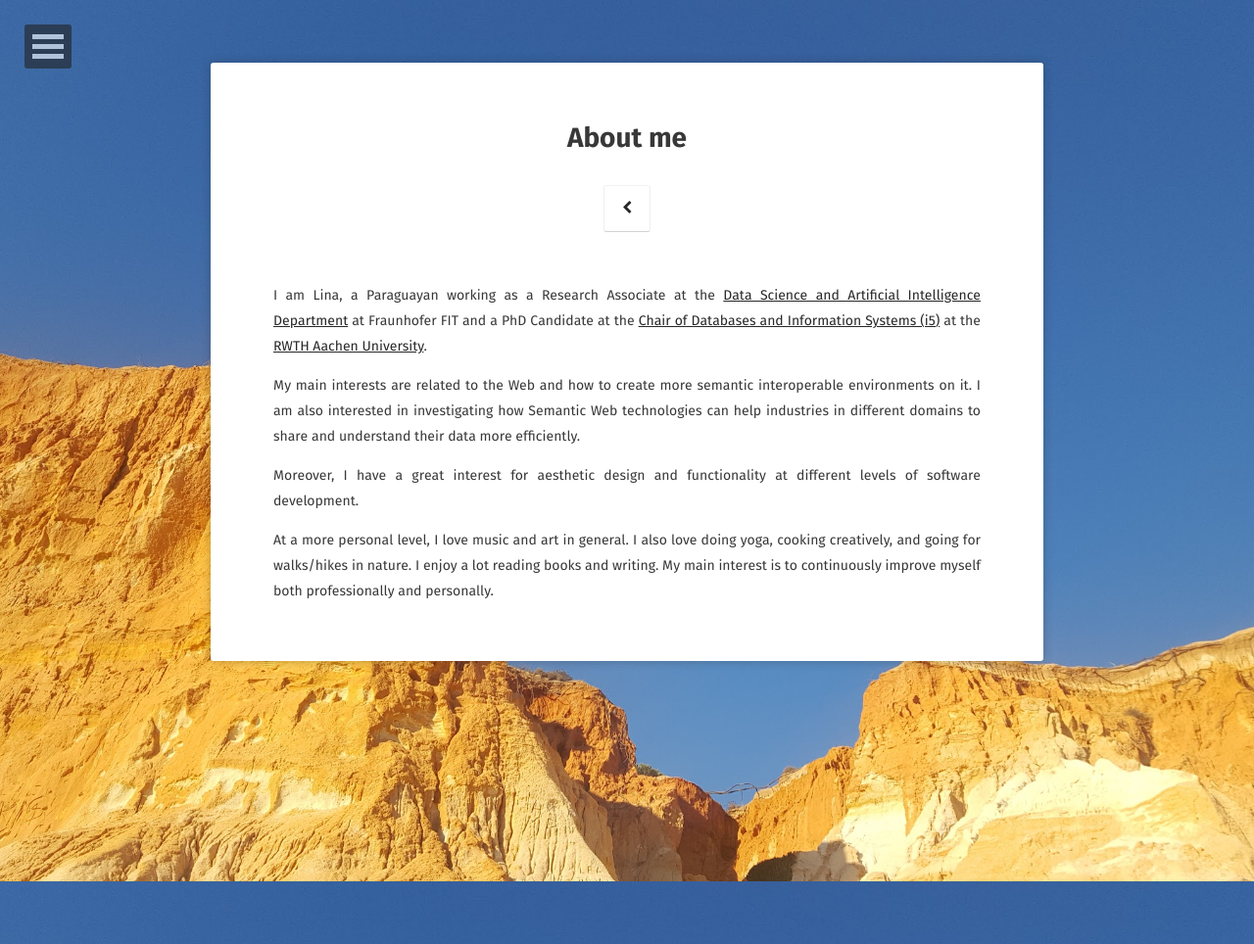
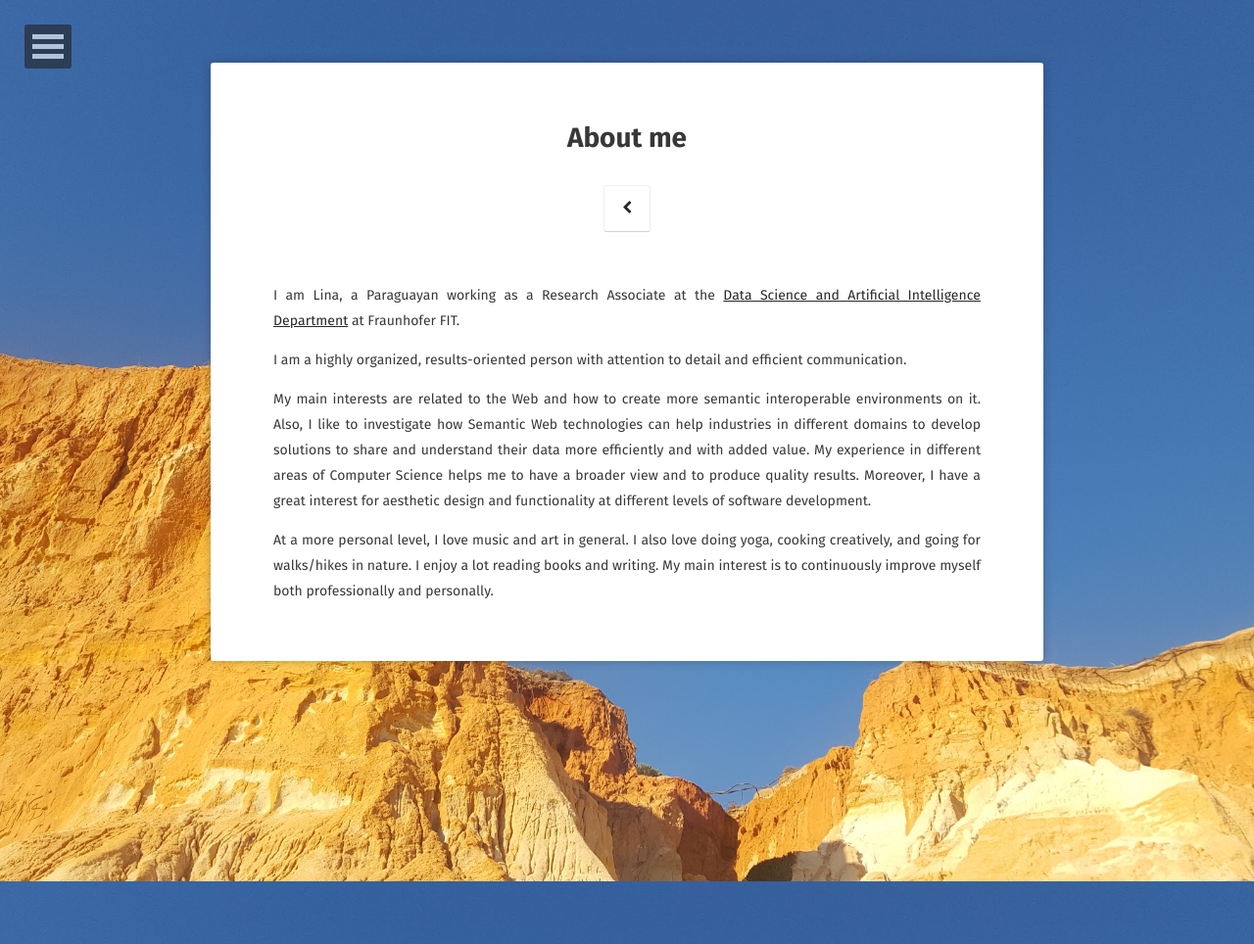
Before and after one commit to lcomet/linamolinascomet, a Jekyll site: the page built from about/index.md, in a window 1280 px wide. Shown: the whole page at 98% size. Built offline with Jekyll 4.4.1, drawn with Linux system fonts in a browser that asks for light colours; some web fonts are replaced.

Commit message:
update index

```diff
--- a/about/index.md
+++ b/about/index.md
@@ -4,11 +4,11 @@ title: About me
 tags: [about, me, Lina, information]
 comments: false
 ---
-I am Lina, a Paraguayan working as a Research Associate at the [Data Science and Artificial Intelligence Department](https://www.fit.fraunhofer.de/de/geschaeftsfelder/data-science-und-kuenstliche-intelligenz.html) at Fraunhofer FIT and a PhD Candidate at the [Chair of Databases and Information Systems (i5)](https://dbis.rwth-aachen.de/dbis/) at the [RWTH Aachen University](https://www.rwth-aachen.de/cms/~a/root/lidx/1/).
+I am Lina, a Paraguayan working as a Research Associate at the [Data Science and Artificial Intelligence Department](https://www.fit.fraunhofer.de/de/geschaeftsfelder/data-science-und-kuenstliche-intelligenz.html) at Fraunhofer FIT.
 
-My main interests are related to the Web and how to create more semantic interoperable environments on it. I am also interested in investigating how Semantic Web technologies can help industries in different domains to share and understand their data more efficiently.
+I am a highly organized, results-oriented person with attention to detail and efficient communication.
 
-Moreover, I have a great interest for aesthetic design and functionality at different levels of software development.
+My main interests are related to the Web and how to create more semantic interoperable environments on it. Also, I like to investigate how Semantic Web technologies can help industries in different domains to develop solutions to share and understand their data more efficiently and with added value. My experience in different areas of Computer Science helps me to have a broader view and to produce quality results. Moreover, I have a great interest for aesthetic design and functionality at different levels of software development.
 
 At a more personal level, I love music and art in general.
 I also love doing yoga, cooking creatively, and going for walks/hikes in nature.
```
